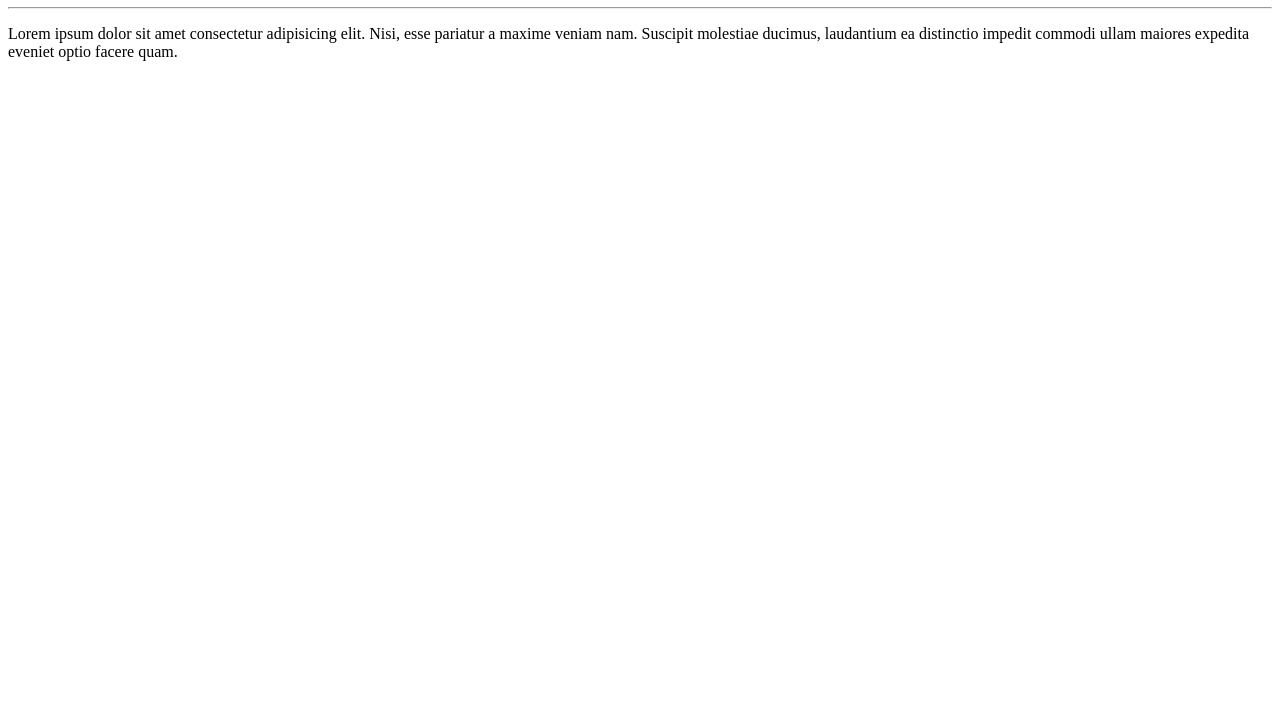
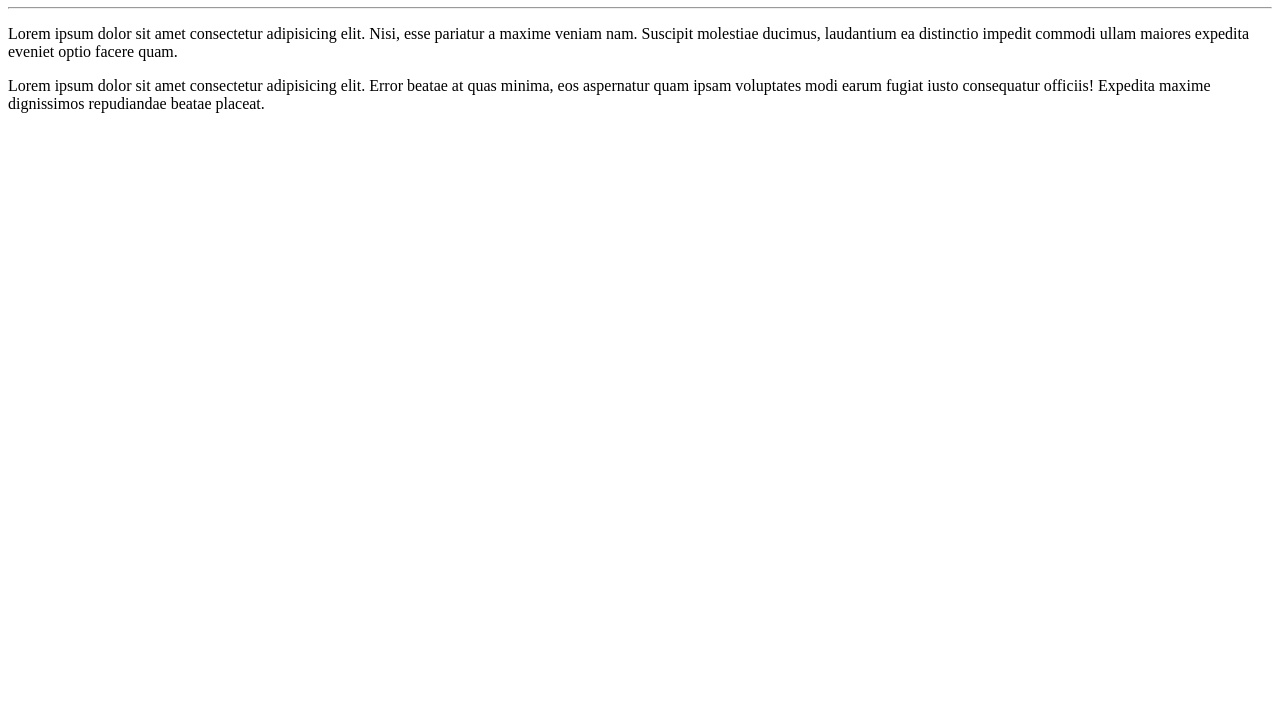
Before and after one commit to WeversonSGusmao/Ola-Mundo, a plain HTML site: page site-exemplo/index.html in a window 1280 px wide. Shown: the part 73-800 px from the top of the page. Drawn offline with Linux system fonts and the light colour scheme.

Commit message:
adicionei um parágrafo

```diff
--- a/site-exemplo/index.html
+++ b/site-exemplo/index.html
@@ -11,5 +11,6 @@
     <p>
         Lorem ipsum dolor sit amet consectetur adipisicing elit. Nisi, esse pariatur a maxime veniam nam. Suscipit molestiae ducimus, laudantium ea distinctio impedit commodi ullam maiores expedita eveniet optio facere quam.
     </p>
+    <p> Lorem ipsum dolor sit amet consectetur adipisicing elit. Error beatae at quas minima, eos aspernatur quam ipsam voluptates modi earum fugiat iusto consequatur officiis! Expedita maxime dignissimos repudiandae beatae placeat.</p>
 </body>
 </html>
```
